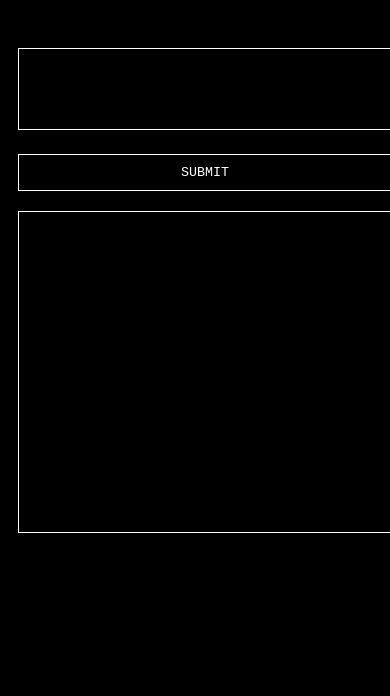
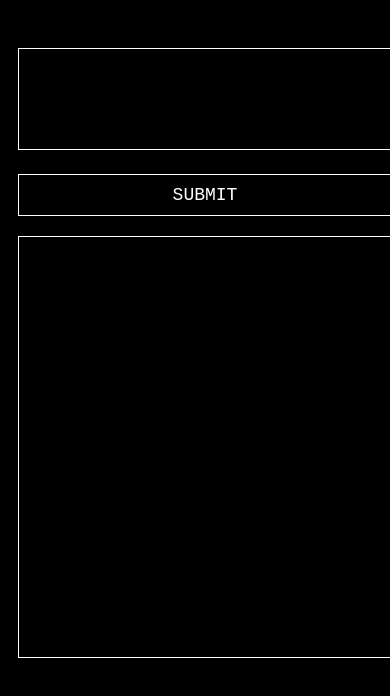
Before and after one commit to CoreyJSteiner/chargen-client, a website: page public/index.html in a window 390 px wide. Drawn offline with Linux system fonts and the light colour scheme.

Commit message:
slightly improve for mobile

```diff
--- a/public/styles.css
+++ b/public/styles.css
@@ -16,6 +16,7 @@ body {
   resize: none;
   background-color: #000000;
   font-family: monospace;
+  font-size: 16px;
 }
 
 label {
@@ -41,6 +42,7 @@ body {
   cursor: pointer;
   margin: 10px;
   font-family: monospace;
+  font-size: 16px;
 }
 
 button[type="submit"]:hover {
@@ -50,3 +52,12 @@ body {
 h1 {
   text-align: center;
 }
+
+@media screen and (max-width: 600px) {
+  input[type="text"],
+  textarea,
+  button[type="submit"] {
+    width: 100%;
+    font-size: 18px;
+  }
+}
```
Lines whose indentation alone changed are shown as unchanged.
